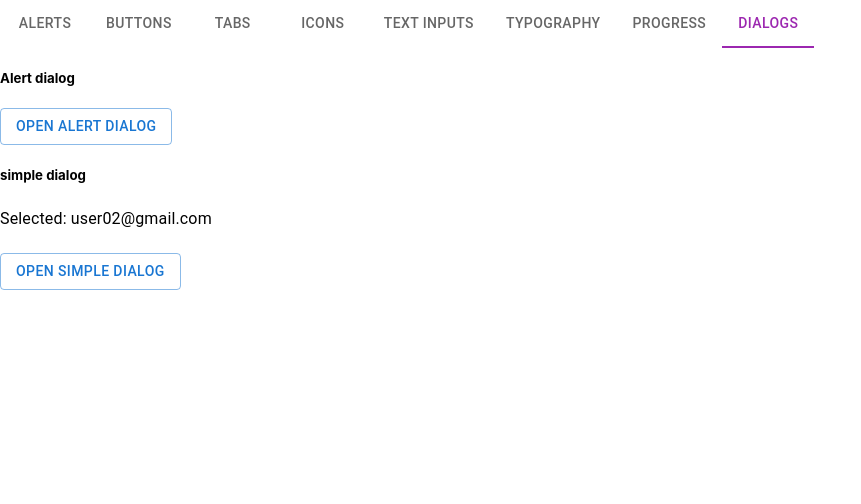
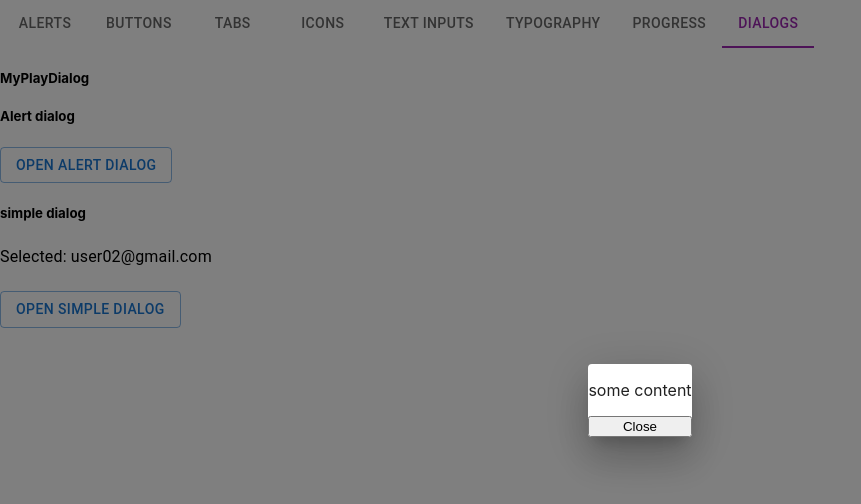
Before and after one commit to NathanKr/mui-playground, a React (Vite) app: page / in a window 1280 px wide. Shown: the top 504 px of the page, without its empty margins (0-861 px from the left). Built offline with nearby package versions, Linux system fonts and the light colour scheme.

Commit message:
my dialog

```diff
--- a/src/components/MuiDialog.tsx
+++ b/src/components/MuiDialog.tsx
@@ -1,10 +1,12 @@
-import React from 'react';
 import AlertDialog from './AlertDialog';
 import SimpleDialogDemo from './BasicDialog';
+import MyPlayDialog from './MyPlayDialog';
 
 const MuiDialog = () => {
     return (
         <div>
+            <h5>MyPlayDialog</h5>
+            <MyPlayDialog isOpen={true}/>
             <h5>Alert dialog</h5>
             <AlertDialog/>
             <h5>simple dialog</h5>
--- /dev/null
+++ b/src/components/MyPlayDialog.tsx
@@ -0,0 +1,23 @@
+import { Dialog } from "@mui/material";
+import { useState } from "react";
+
+const MyPlayDialog = (props: { isOpen: boolean }) => {
+  const [open, setOpen] = useState(props.isOpen);
+
+  function handleClose() {
+    setOpen(false);
+  }
+
+  return (
+    <div>
+      <Dialog open={open}>
+        {/* the follwoing is super simple.
+         using DialogTitle \ DialogContent \ DialogActions might be better */}
+        <p>some content</p>
+        <button onClick={handleClose}>Close</button>
+      </Dialog>
+    </div>
+  );
+};
+
+export default MyPlayDialog;
```
